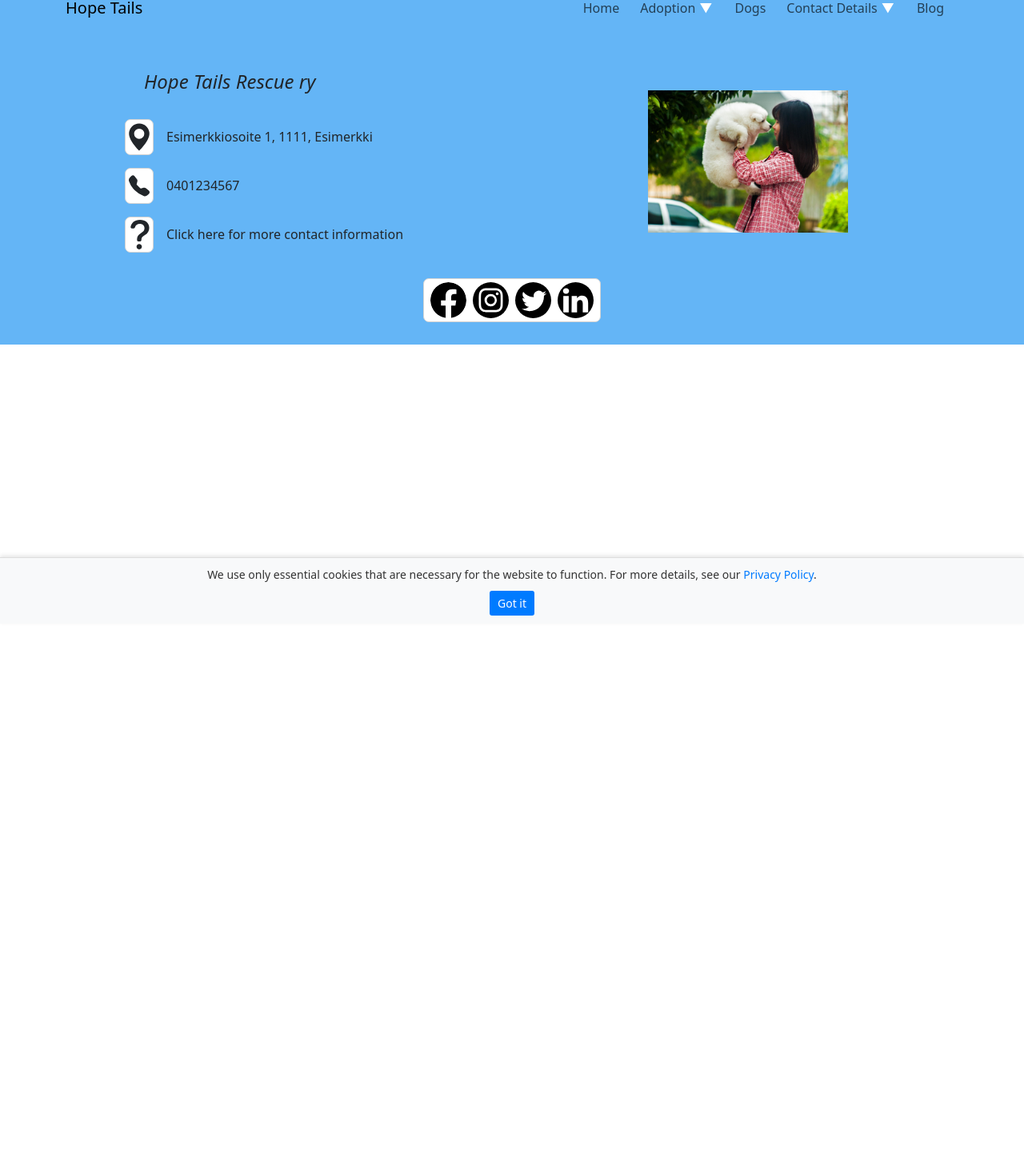
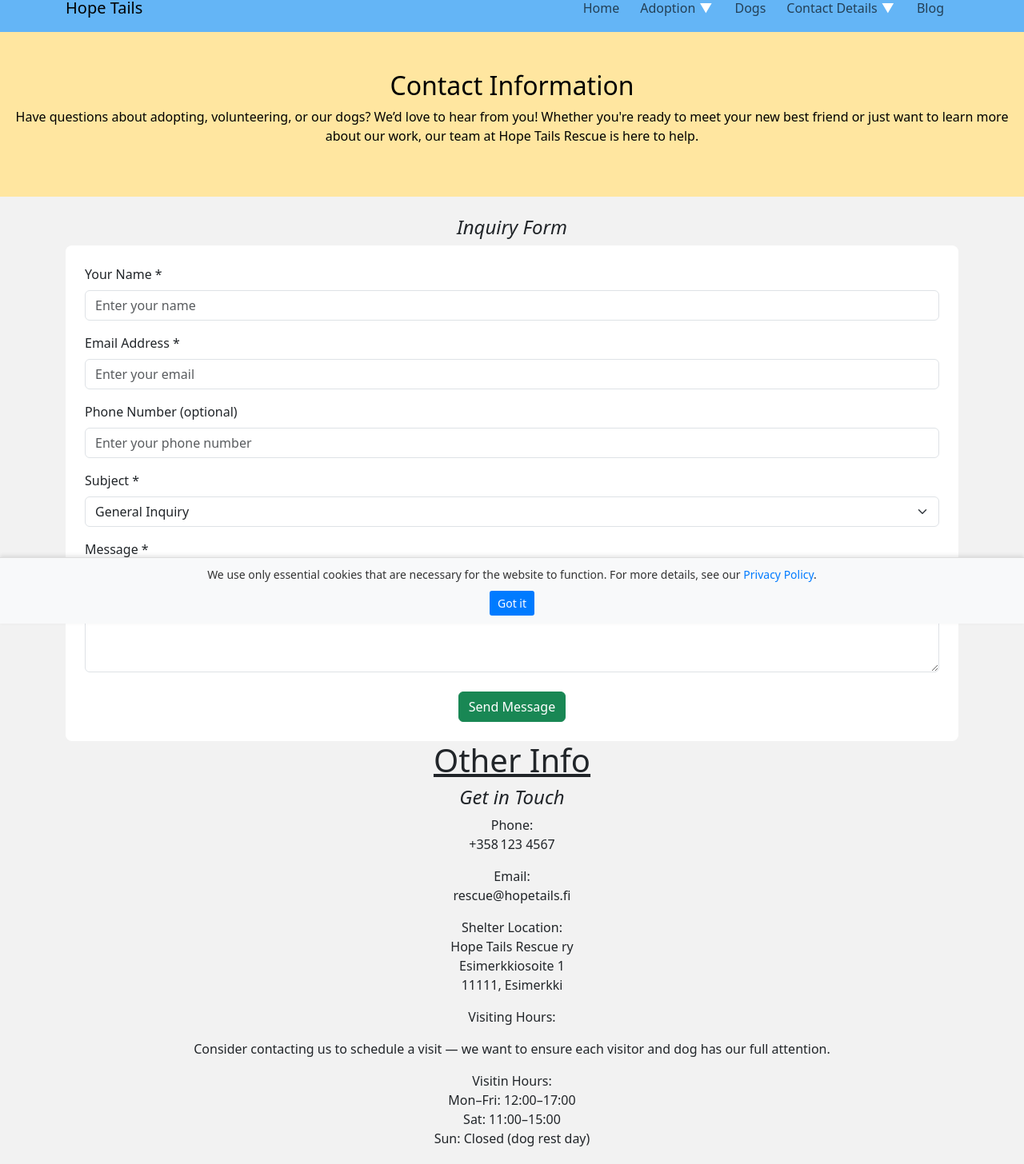
Before and after one commit to kristakorento/animal-rescue-adoption-website, a React (Vite) app: page /contact-details in a window 1280 px wide. Shown: the part 20-1476 px from the top of the page at 80% size. Before the commit the page ends 800 px from the top, so only its background shows below. Built offline with nearby package versions, Linux system fonts and the light colour scheme.

Commit message:
ContactDetails layout sivun sisältö laitettu koodiin.

```diff
--- a/src/Nettisivujen_Koodit/ContactDetails.jsx
+++ b/src/Nettisivujen_Koodit/ContactDetails.jsx
@@ -1,4 +1,184 @@
-function ContactDetails(){
+import React, { useState } from "react";
+import { Form, Button, Container, Row, Col, Alert } from "react-bootstrap";
+import "../Nettisivujen_Tyylit/ContactDetails.css";
 
+function ContactDetails() {
+  const [formData, setFormData] = useState({
+    name: "",
+    email: "",
+    phone: "",
+    subject: "General Inquiry",
+    message: "",
+  });
+
+  const [showAlert, setShowAlert] = useState(false);
+
+  const handleChange = (e) => {
+    const { name, value } = e.target;
+    setFormData((prevData) => ({
+      ...prevData,
+      [name]: value,
+    }));
+  };
+
+  const handleSubmit = (e) => {
+    e.preventDefault();
+    console.log("Sending message: ", formData);
+    setShowAlert(true);
+    setFormData({ name: "", email: "", phone: "", subject: "General Inquiry", message: "" });
+  };
+
+  return (
+    <div className="bg-color-grey min-vh-100">
+
+      <div className="bg-color-yellow text-center py-5 mb-4 w-100">
+        <h2>Contact Information</h2>
+        <p>
+          Have questions about adopting, volunteering, or our dogs?
+          We’d love to hear from you! Whether you're ready to meet your new best friend or just want to
+          learn more about our work, our team at Hope Tails Rescue is here to help.
+        </p>
+      </div>
+
+      <Container className="pb-5">
+        <h3>Inquiry Form</h3>
+
+        {showAlert && (
+          <Alert
+            variant="success"
+            onClose={() => setShowAlert(false)}
+            dismissible
+            className="text-center"
+          >
+            Your message has been sent successfully! We'll get back to you soon!
+          </Alert>
+        )}
+
+        <div className="p-4 rounded-3 bg-white">
+          <Form onSubmit={handleSubmit}>
+            <Row className="mb-3">
+              <Col>
+                <Form.Group controlId="formName">
+                  <Form.Label>Your Name *</Form.Label>
+                  <Form.Control
+                    type="text"
+                    placeholder="Enter your name"
+                    name="name"
+                    value={formData.name}
+                    onChange={handleChange}
+                    required
+                  />
+                </Form.Group>
+              </Col>
+            </Row>
+
+            <Row className="mb-3">
+              <Col>
+                <Form.Group controlId="formEmail">
+                  <Form.Label>Email Address *</Form.Label>
+                  <Form.Control
+                    type="email"
+                    placeholder="Enter your email"
+                    name="email"
+                    value={formData.email}
+                    onChange={handleChange}
+                    required
+                  />
+                </Form.Group>
+              </Col>
+            </Row>
+
+            <Row className="mb-3">
+              <Col>
+                <Form.Group controlId="formPhone">
+                  <Form.Label>Phone Number (optional)</Form.Label>
+                  <Form.Control
+                    type="text"
+                    placeholder="Enter your phone number"
+                    name="phone"
+                    value={formData.phone}
+                    onChange={handleChange}
+                  />
+                </Form.Group>
+              </Col>
+            </Row>
+
+            <Row className="mb-3">
+              <Col>
+                <Form.Group controlId="formSubject">
+                  <Form.Label>Subject *</Form.Label>
+                  <Form.Select
+                    name="subject"
+                    value={formData.subject}
+                    onChange={handleChange}
+                    required
+                  >
+                    <option>General Inquiry</option>
+                    <option>Adoption</option>
+                    <option>Volunteering</option>
+                    <option>Donation</option>
+                    <option>Other</option>
+                  </Form.Select>
+                </Form.Group>
+              </Col>
+            </Row>
+
+            <Row className="mb-4">
+              <Col>
+                <Form.Group controlId="formMessage">
+                  <Form.Label>Message *</Form.Label>
+                  <Form.Control
+                    as="textarea"
+                    rows={5}
+                    placeholder="Write your message"
+                    name="message"
+                    value={formData.message}
+                    onChange={handleChange}
+                    required
+                  />
+                </Form.Group>
+              </Col>
+            </Row>
+
+            <div className="text-center">
+              <Button variant="success" type="submit">
+                Send Message
+              </Button>
+            </div>
+          </Form>
+        </div>
+        <h1>Other Info <br /></h1>
+        <h3>Get in Touch</h3>
+
+        <p>Phone: <br /> +358 123 4567</p>
+        <p>Email: <br /> rescue@hopetails.fi </p>
+        <p>Shelter Location: <br />
+            Hope Tails Rescue ry <br />
+            Esimerkkiosoite 1 <br />
+            11111, Esimerkki
+        </p>
+
+        <p>Visiting Hours: <br /> </p>
+        <p>Consider contacting us to schedule a visit — we want to ensure each visitor and dog has our full attention.</p>
+
+        <p>Visitin Hours: <br />
+        Mon–Fri: 12:00–17:00 <br />
+        Sat: 11:00–15:00 <br />
+        Sun: Closed (dog rest day)</p>
+
+        <p>Social Media:</p>
+
+        <p>Follow us on Instagram, Twitter, Facebook & LinkedIn @hopetailsrescue</p>
+      </Container>
+
+      <div className="bg-color-yellow text-center py-5 mb-4 w-100">
+            <h2>Need Help Fast?</h2>
+            <p>
+                Check out our <a href="FAQ.jsx">FAQ</a> section for quick answers to common questions or scroll on our site for more info on the subject.
+            </p>
+      </div>
+    </div>
+  );
 }
+
 export default ContactDetails;
--- /dev/null
+++ b/src/Nettisivujen_Tyylit/ContactDetails.css
@@ -0,0 +1,57 @@
+
+  .bg-color-yellow {
+    background-color: #ffe6a0;
+    margin: 0;
+    padding: 2rem 0;
+    width: 100%;
+  }
+  .bg-color-grey{
+    background-color: #f2f2f2;
+    margin: 0;
+    padding: 0;
+    /* width: 100%; */
+  }
+  h1, h3{
+    text-align: center;
+  }
+
+  /* Extra small devices (phones, 600px and down) */
+  @media only screen and (max-width: 600px) {
+    .homepage-img {
+      width: 100%;
+    }
+  }
+
+  /* Small devices (portrait tablets and large phones, 600px and up) */
+  @media only screen and (min-width: 600px) {
+
+  }
+
+  /* Medium devices (landscape tablets, 768px and up) */
+  @media only screen and (min-width: 768px) {
+
+  }
+
+  /* Large devices (laptops/desktops, 992px and up) */
+  @media only screen and (min-width: 992px) {
+    .header-text {
+      padding-left: 50px;
+      padding-right: 50px;
+    }
+  }
+
+  @media only screen and (min-width: 600px) and (max-width: 991px) {
+    .flex-between-600-991 {
+      display: flex;
+      justify-content: center;
+      align-items: center;
+    }
+  }
+
+  /* Extra large devices (large laptops and desktops, 1200px and up) */
+  @media only screen and (min-width: 1200px) {
+    .header-text {
+      padding-left: 200px;
+      padding-right: 200px;
+    }
+  }
```
